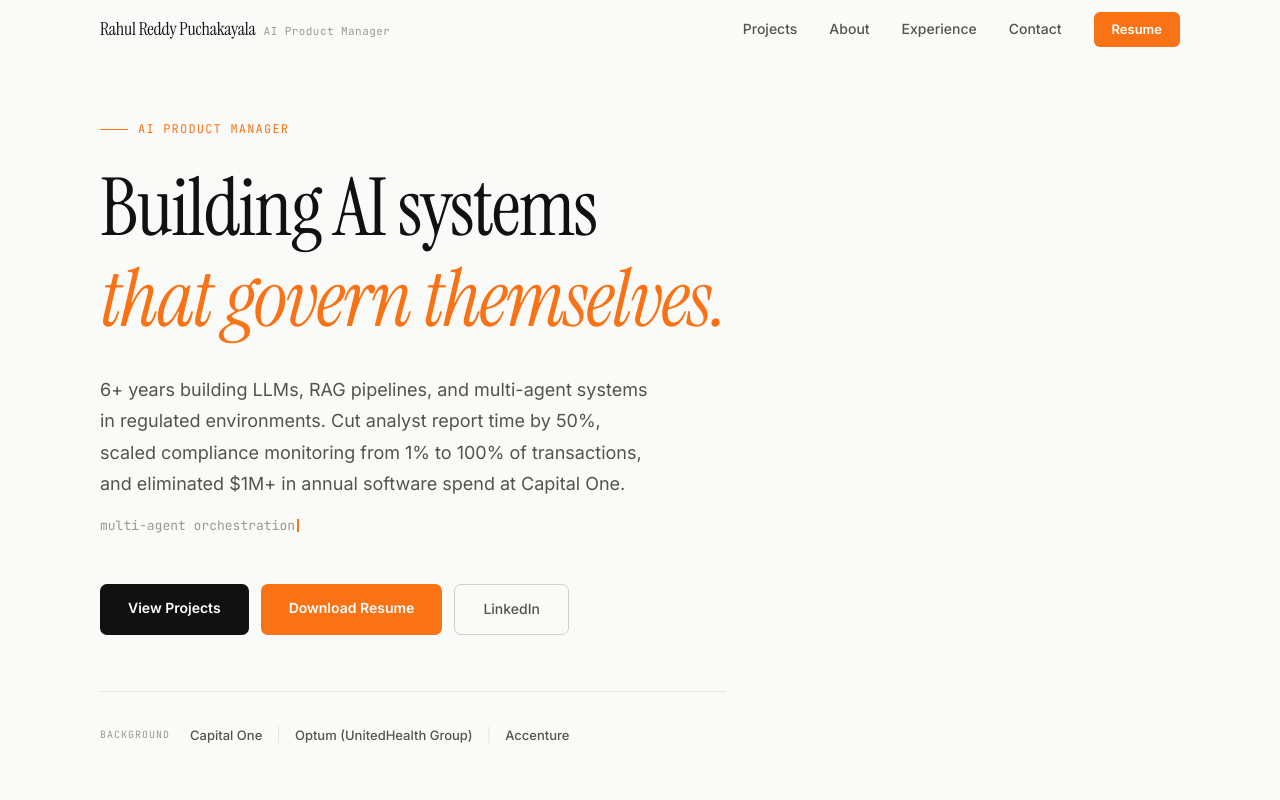
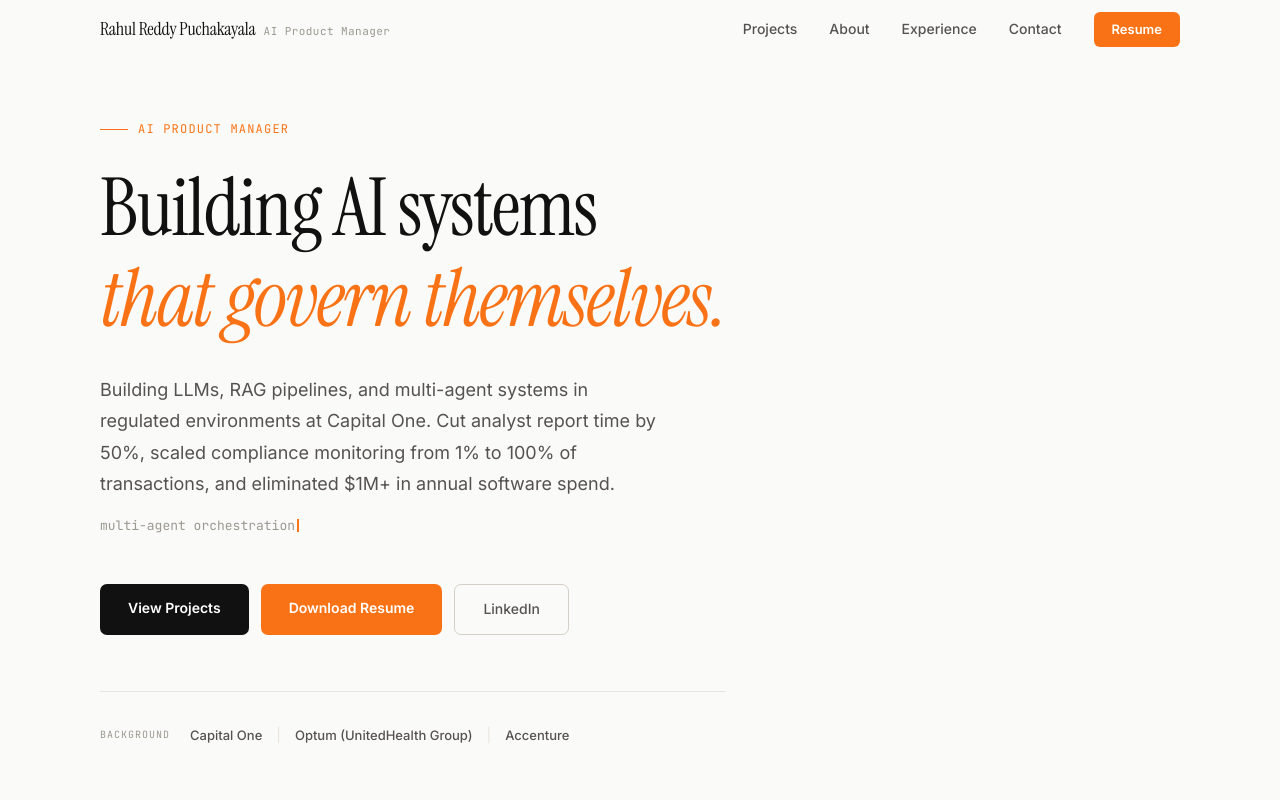
Before and after one commit to rahulreddyutd/rahul-portfolio-light, a Next.js app: page / in a window 1280 px wide. Shown: the top 800 px of the page. Built offline with nearby package versions, Linux system fonts and the light colour scheme.

Commit message:
fix: update hero copy, remove years claim

```diff
--- a/src/app/page.tsx
+++ b/src/app/page.tsx
@@ -247,7 +247,7 @@ export default function Home() {
           </h1>
 
           <p style={{ fontSize: "18px", color: C.text2, lineHeight: 1.75, maxWidth: "560px", marginBottom: "16px" }}>
-            6+ years building LLMs, RAG pipelines, and multi-agent systems in regulated environments. Cut analyst report time by 50%, scaled compliance monitoring from 1% to 100% of transactions, and eliminated $1M+ in annual software spend at Capital One.
+            Building LLMs, RAG pipelines, and multi-agent systems in regulated environments at Capital One. Cut analyst report time by 50%, scaled compliance monitoring from 1% to 100% of transactions, and eliminated $1M+ in annual software spend.
           </p>
 
           <div style={{ fontFamily: "'JetBrains Mono',monospace", fontSize: "13px", color: C.text3, marginBottom: "48px", minHeight: "20px" }}>
```
